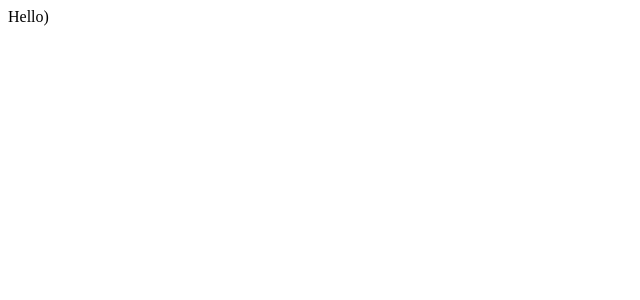
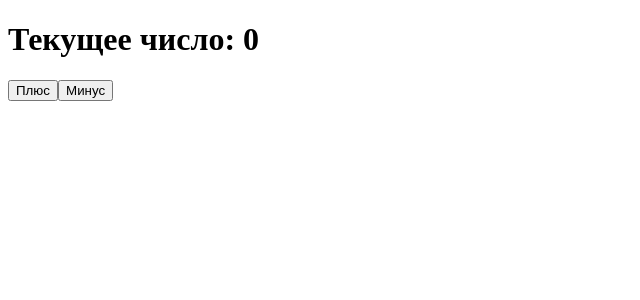
Before and after one commit to borisfromsouth/movie_app, a React (Create React App) app: page / in a window 1280 px wide. Shown: the top 300 px of the page, without its empty margins (0-640 px from the left). Built offline with nearby package versions, Linux system fonts and the light colour scheme.

Commit message:
Train coding
Train coding with React

```diff
--- a/package.json
+++ b/package.json
@@ -6,6 +6,7 @@
     "@testing-library/jest-dom": "^5.16.5",
     "@testing-library/react": "^13.4.0",
     "@testing-library/user-event": "^13.5.0",
+    "prop-types": "^15.8.1",
     "react": "^18.2.0",
     "react-dom": "^18.2.0",
     "react-scripts": "5.0.1",
--- a/src/App.js
+++ b/src/App.js
@@ -1,10 +1,35 @@
+import React from 'react';
+import PropTypes from 'prop-types';
 
-function App() {  //
-  return (
+/*function App() {
+  return (  // если компонент использует функцию -
     <div>
-      Hello)
+
     </div>
   );
+}*/
+
+class App extends React.Component{  // extends задает что App расширяет функционал класса React.Component
+
+  state = {
+    count: 0
+  };
+
+  plus = () => {
+    this.setState({count: this.state.count + 1});  // setState перезаписывает состояние и вызывает render для обноления страницы
+  }
+
+  minus = () => {
+    this.setState(current => ({count: current.count - 1})); // правильный вид оформления    current - текущее состояние компанента state
+  }
+
+  render(){  // функция выводит html из этого компонента и вызывается при отбражении компонента автоматически
+    return <div>
+        <h1>Текущее число: {this.state.count}</h1>
+        <button onClick={this.plus}>Плюс</button>
+        <button onClick={this.minus}>Минус</button>
+      </div>
+  }
 }
 
-export default App;
+export default App; // экспорт файла с компонентами
--- a/src/index.js
+++ b/src/index.js
@@ -1,6 +1,6 @@
 import React from 'react';
 import ReactDOM from 'react-dom/client';
-import App from './App';
+import App from './App';  // импортируем компонент (./ - импорт из файла той же папки)
 
 const root = ReactDOM.createRoot(document.getElementById('root'));
 //  рендер результата функции App, результат возвращается в public -> index, реакт загружает основной файл index, рендерит остальные элементы и пропушивает их на места в разметке страницы
@@ -8,6 +8,6 @@ const root = ReactDOM.createRoot(document.getElementById('root'));
 //  Формат  <App /> - JSX
 root.render(
   <React.StrictMode>
-    <App />
+    <App />  {/* добавляем компонент в разметку */}
   </React.StrictMode>
 );
```
Also changed, not shown: public/manifest.json, 1 other file (tests, documents, lock files or other folders).
